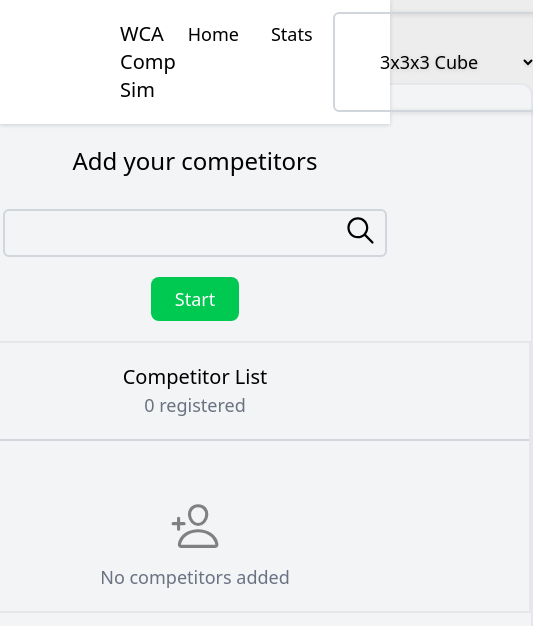
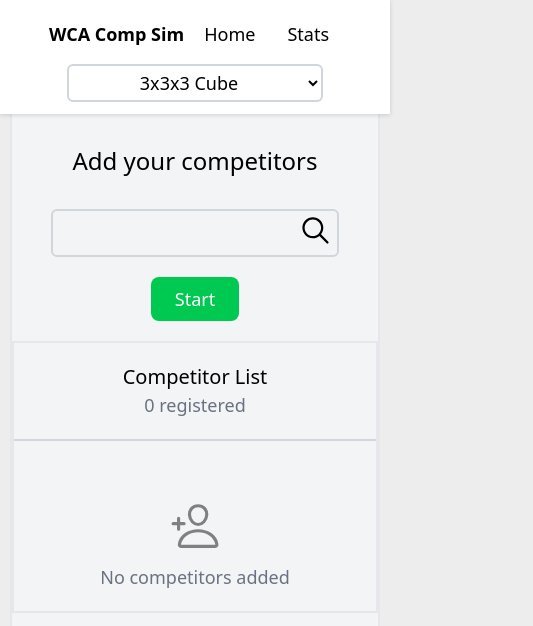
Before and after one commit to dwyaneramos/wca-comp-sim, a React (Vite) app: page / in a window 390 px wide. Shown: the top 626 px of the page, 533 px wide, since content can reach past the window. Built offline with nearby package versions, Linux system fonts and the light colour scheme.

Commit message:
some responsive design tweaks + list of competitors stay in local storage

```diff
--- a/src/App.jsx
+++ b/src/App.jsx
@@ -11,10 +11,16 @@
 function App() {
   const [page, setPage] = useState("Home")
   const [ disabledEventDropdown, setDisabledEventDropdown] = useState(false)
-  const [competitors, setCompetitors] = useState([]);
+  const [competitors, setCompetitors] = useState(() => {
+    return JSON.parse(localStorage.getItem("competitors")) ?? []
+  });
   const [event, setEvent] = useState("333")
   const lookup = {"Home" : SelectCubers,
             "Game" : Game}
+
+  useEffect(() => {
+    localStorage.setItem("competitors", JSON.stringify(competitors))
+  }, [competitors])
 
   const Simulate = async () => {
     const simmedCompetitors = await simulateAllCompetitors(competitors, event)
--- a/src/components/NavBar.jsx
+++ b/src/components/NavBar.jsx
@@ -6,10 +6,31 @@
     setEvent(newEvent.target.value)
   }
 
+  const isSmall = window.innerWidth < 500
+
   return (
-    <div className = "flex place-content-between bg-white drop-shadow-sm px-30 text-lg py-3 fixed top-0 w-screen">
+    <div className = "flex flex-col sm:place-content-between bg-white drop-shadow-sm sm:px-30 text-lg py-3 fixed top-0 w-screen">
+
+      {isSmall &&
+        <div className="flex flex-col justify-center items-center gap-2">
+
+            <div className="flex flex-row gap-2">
+
+              <h1 className = "text-lg py-2 font-bold">WCA Comp Sim</h1>
+              <a href="" className="py-1 hover:bg-gray-200 transition py-2 px-3 rounded-md">Home</a>
+              <a href="" className="py-1 hover:bg-gray-200 transition py-2 px-3 rounded-md">Stats</a>
+            </div>
+
+              <SelectEventDropdown disabled = {disabledEventDropdown} onChange = {selectEventCallback}/>
+        </div>
+
+
+      }
+
+      {!isSmall &&
+        <div className = "flex place-content-between">
           <div>
-        <h1 className = "text-xl py-2">WCA Comp Sim</h1>
+            <h1 className = "text-xl py-2 ">WCA Comp Sim</h1>
           </div>
 
           <div className = "flex flex-row gap-2">
@@ -17,11 +38,16 @@
             <a href="" className="py-1 hover:bg-gray-200 transition py-2 px-3 rounded-md">Stats</a>
           <SelectEventDropdown disabled = {disabledEventDropdown} onChange = {selectEventCallback}/>
           </div>
+        </div>
+
+
+      }
 
     </div>
 
   )
 }
+
 
 
 const SelectEventDropdown = ({ disabled, onChange }) => {
@@ -45,7 +71,7 @@
     { name: "3x3x3 Multi-Blind", code: "333mbf" }
   ];
   return (
-    <select disabled = {disabled} className = "border-2 border-gray-300 rounded-md cursor-pointer p-1 text-center w-f" onChange={onChange}>
+    <select disabled = {disabled} className = "border-2 border-gray-300 rounded-md cursor-pointer p-1 text-center w-3xs sm:w-f" onChange={onChange}>
       {wcaEvents.map((event) => {
         return (
           <option key={event.code} value={event.code}>{event.name}</option>
--- a/src/components/sections/SelectCubers.jsx
+++ b/src/components/sections/SelectCubers.jsx
@@ -9,7 +9,8 @@
   return (
     <div className= "flex content-center h-screen justify-center items-center mt-5">
 
-      <div className ="flex items-center flex-col mx-auto gap-5 bg-gray-100 items-center rounded-xl  border-2 border-gray-200 w-3xl h-[85vh]">
+      <div className ="flex items-center flex-col mx-auto gap-5 bg-gray-100 items-center rounded-xl  border-2 border-gray-200
+                        w-[95vw] overflow-x-hidden sm:w-3xl h-[85vh]">
           <h1 className="text-2xl pb-3 pt-15">Add your competitors</h1>
           <SearchBar setCompetitors = {setCompetitors} competitors = {competitors}/>
           <button onClick={() => changePage("Game")} type="" className=" bg-green-500 py-2 cursor-pointer px-6 rounded-lg text-white text-lg">Start</button>
@@ -30,7 +31,7 @@
 
 
   return (
-    <div className = "z-0  border-2 border-gray-200  py-5 min-w-2xl max-w-2xl">
+    <div className = "z-0  border-2 border-gray-200  py-5 sm:min-w-2xl sm:max-w-2xl w-full">
       <h1 className ="text-xl text-center ">Competitor List</h1>
       <h2 className ="text-lg text-gray-500 text-center border-b-2 border-gray-300 pb-5 mb-5">{competitors.length} registered</h2>
 
@@ -103,19 +104,20 @@
 
   const resultsBorder = searchResults.length > 0 ? "border-2 border-gray-200" : ""
   return (
-    <div className = "relative w-sm z-1 ">
-      <div className = "flex flex-row">
+    <div className = "relative w-sm z-1 flex justify-center ">
+      <div className = "flex flex-row justify-center">
         <input onChange={(e) => setInput(e.target.value)} type="text" name="search bar" value={input}
-              className = "bg-gray-100 border-2 border-gray-300 rounded-md text-xl p-2 w-sm"/>
-        <IoIosSearch size={35} className = "absolute ml-85 mt-1"/>
+              className = "bg-gray-100 border-2 border-gray-300 rounded-md text-xl p-2 w-2xs sm:w-sm"/>
+        <IoIosSearch size={35} className = "absolute ml-60 sm:ml-85 mt-1"/>
       </div>
-      <div className = {`absolute flex flex-col bg-gray-100 my-2 ${resultsBorder}`}>
+
+      <div className = {`absolute flex mt-15 w-70 sm:w-full flex-col bg-gray-100 my-2 ${resultsBorder}`}>
         {searchResults.map((cuber) => {
           return (
             <div  key = {cuber.id} className = "flex flex-row hover:bg-gray-300 p-2 bg-gray-100 cursor-pointer"
                   onClick={() => addPlayer(cuber)}>
 
-              <div className =  "w-3xs truncate text-xl pr-5 ">
+              <div className =  "w-40 sm:w-3xs truncate text-md sm:text-xl pr-5 ">
 
                 {cuber.name}
               </div>
```
Lines whose indentation alone changed are shown as unchanged.
